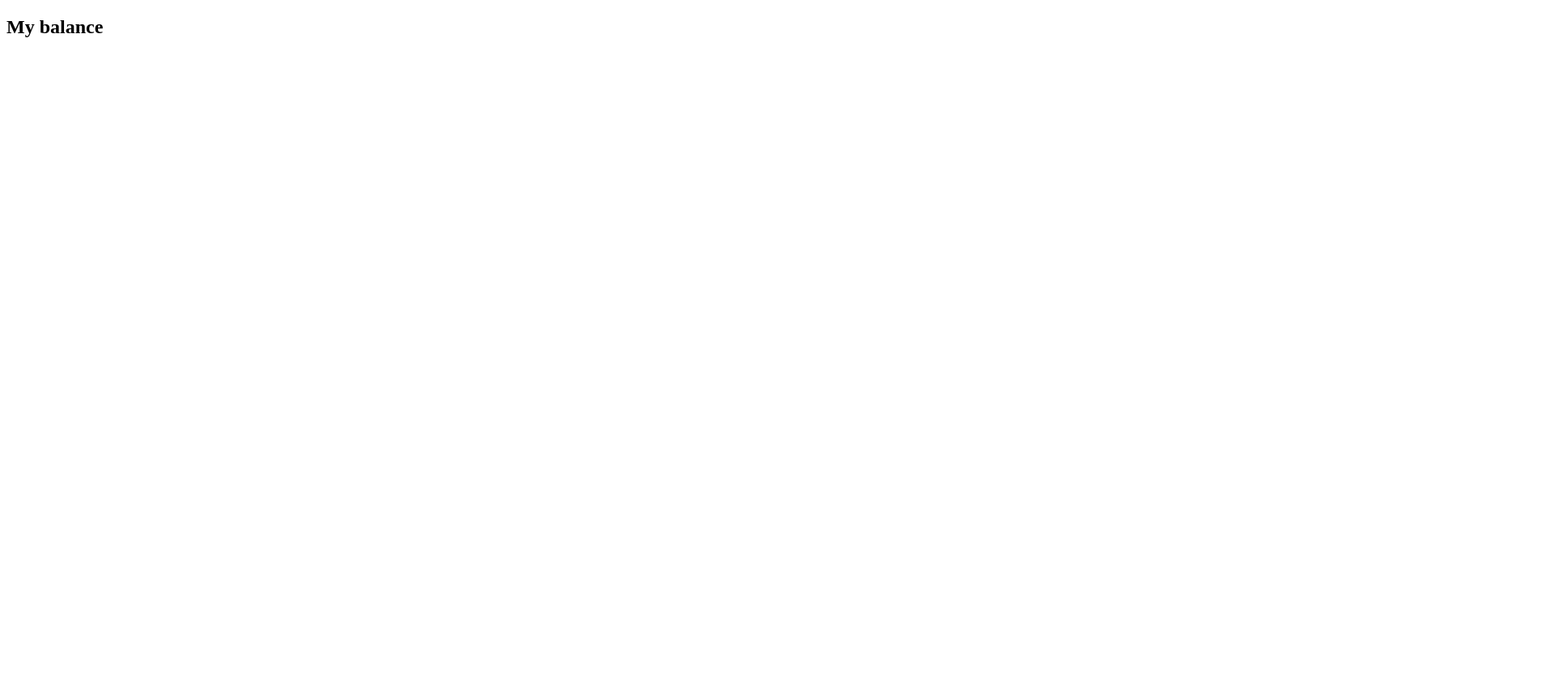
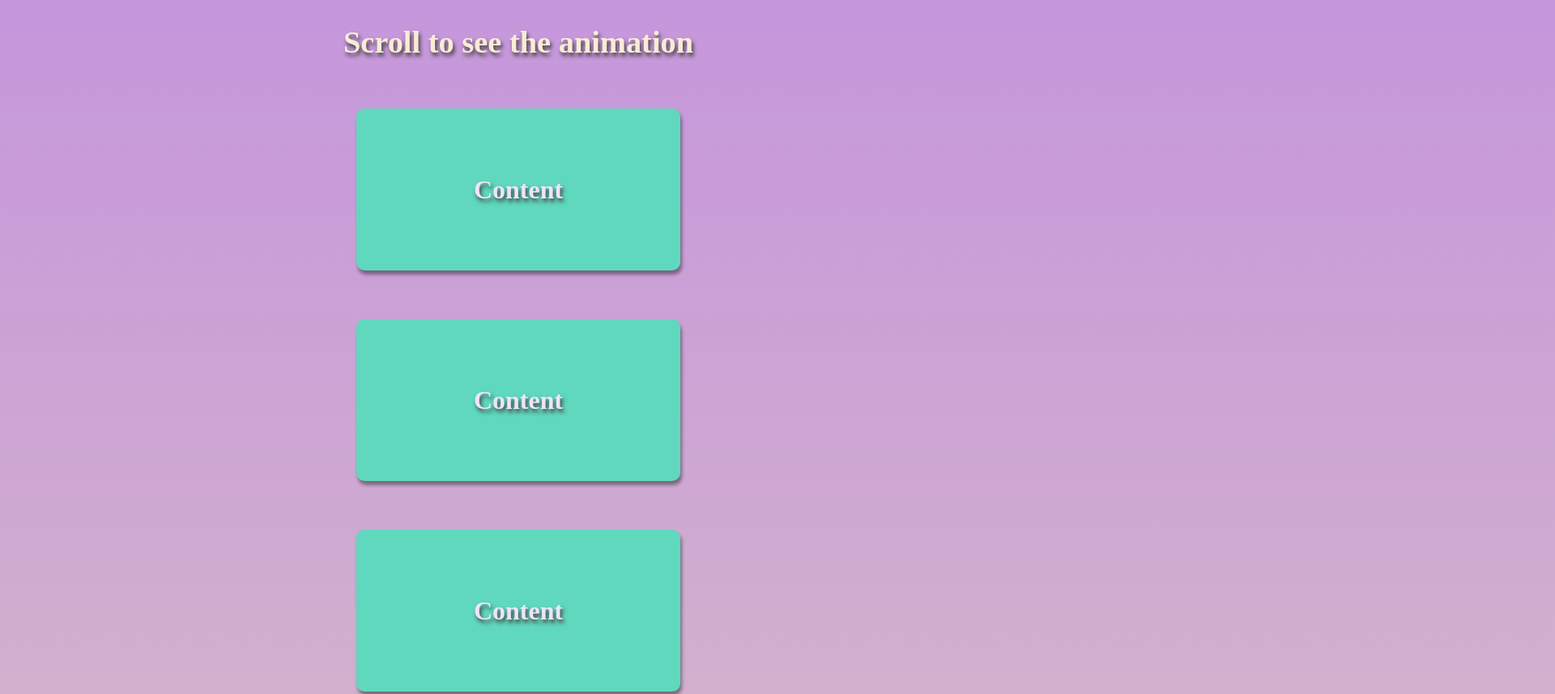
Before and after one commit to danilabogdan/scroll-animation, a plain HTML site: page index.html in a window 1280 px wide. Shown: the top 857 px of the page at 81% size, 1920 px wide, since content can reach past the window. Before the commit the page ends 800 px from the top, so only its background shows below. Drawn offline with Linux system fonts and the light colour scheme.

Commit message:
Scroll to animate test using JS.
Also tested background-image using linear-gradient property.

```diff
--- a/index.html
+++ b/index.html
@@ -5,8 +5,20 @@
     <meta http-equiv="X-UA-Compatible" content="IE=edge">
     <meta name="viewport" content="width=device-width, initial-scale=1.0">
     <title>Scroll animation using vanilla JS</title>
+    <link rel="stylesheet" href="style.css">
 </head>
 <body>
-    <h2>My balance</h2>
+    <h1>Scroll to see the animation</h1>
+    <div class="box show"><h2>Content</h2></div>
+    <div class="box"><h2>Content</h2></div>
+    <div class="box"><h2>Content</h2></div>
+    <div class="box"><h2>Content</h2></div>
+    <div class="box"><h2>Content</h2></div>
+    <div class="box"><h2>Content</h2></div>
+    <div class="box"><h2>Content</h2></div>
+    <div class="box"><h2>Content</h2></div>
+    <div class="box"><h2>Content</h2></div>
+    <div class="box"><h2>Content</h2></div>
+    <script src="script.js"></script>
 </body>
 </html>
--- /dev/null
+++ b/script.js
@@ -0,0 +1,22 @@
+
+
+const boxes = document.querySelectorAll('.box')
+
+
+window.addEventListener('scroll', checkBoxes)
+
+checkBoxes()
+
+function checkBoxes() {
+    const triggerBottom = window.innerHeight / 5 * 4
+
+    boxes.forEach( box => {
+        const boxTop = box.getBoundingClientRect().top
+
+        if(boxTop < triggerBottom) {
+            box.classList.add('show')
+        } else {
+        box.classList.remove('show')
+        }
+    })
+}
--- /dev/null
+++ b/style.css
@@ -0,0 +1,72 @@
+*,*::before,*::after{box-sizing:border-box;}
+*{padding:0;margin:0;}
+img{display:block;}
+
+
+
+body {
+    display: flex;
+    flex-direction: column;
+    justify-content: center;
+    align-items: center;
+    overflow-x: hidden;
+}
+
+/* test */
+
+body {
+    background: #cf85ca38;
+    background-image: url("image_url"), linear-gradient(#8830be6f, #e1ec124d);
+    overflow-x: hidden;
+}
+
+
+
+
+
+
+
+
+
+
+
+
+/* test end  */
+
+.box {
+    width: 400px;
+    height: 200px;
+    background-color: rgb(95, 216, 190);
+    margin-top: 60px;
+    display: flex;
+    justify-content: center;
+    align-items: center;
+    color: rgb(239, 227, 250);
+    border-radius: 10px;
+    box-shadow: 2px 5px 4px rgba(0, 0, 0, 0.4);
+    transform: translateX(400%);
+    transition: transform 0.5s ease;
+}
+
+.box:nth-of-type(even) {
+    transform: translateX(-400%);
+}
+
+
+.box.show {
+    transform: translateX(0);
+}
+
+
+h1 {
+    font-size: 2.4em;
+    margin-top: 30px;
+    color: antiquewhite;
+    text-shadow: 2px 4px 5px rgb(63, 62, 62);
+}
+
+h2 {
+    align-self: center;
+    font-size: 2em;
+    text-shadow: 2px 4px 5px rgb(63, 62, 62);
+}
```
